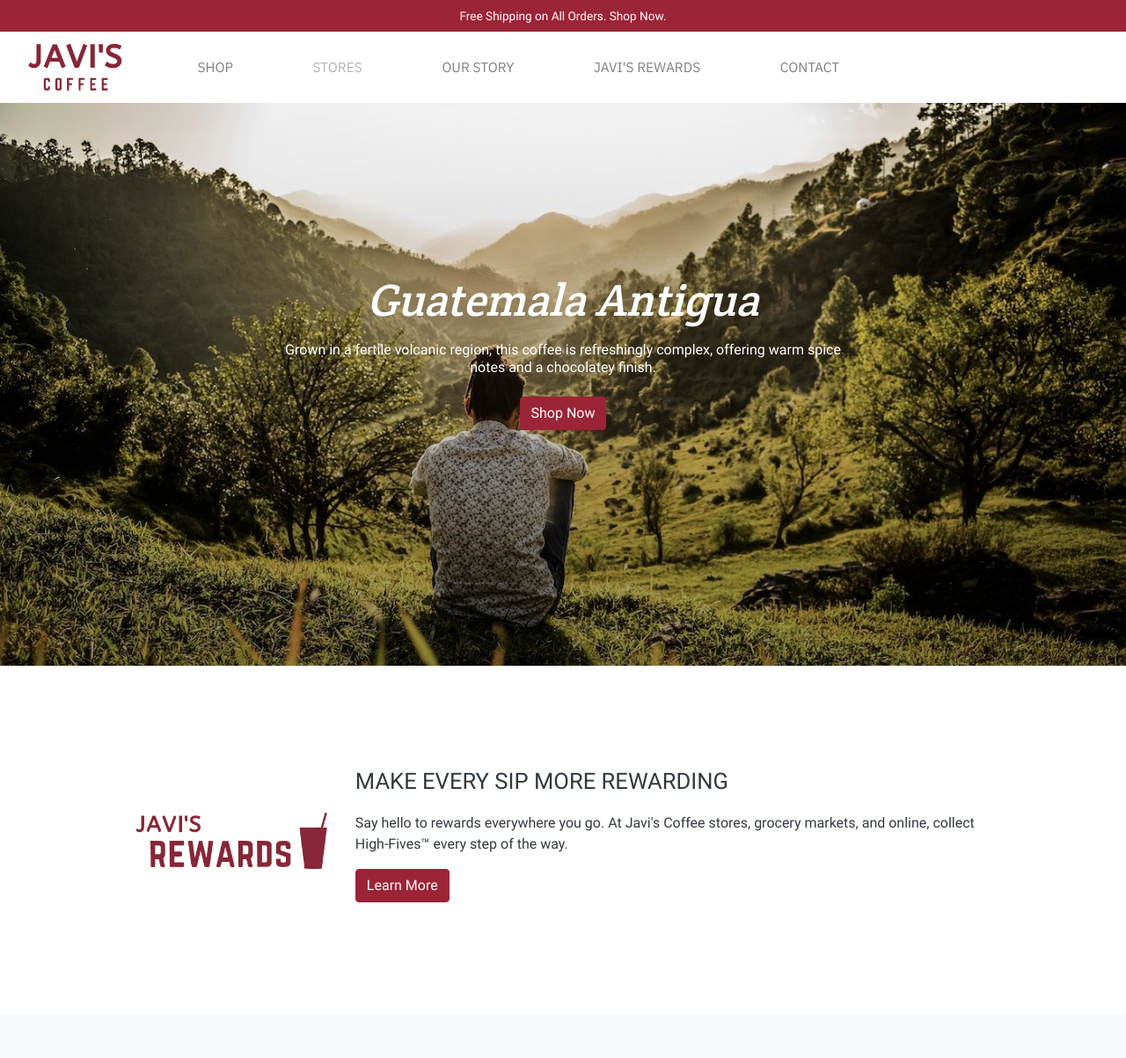
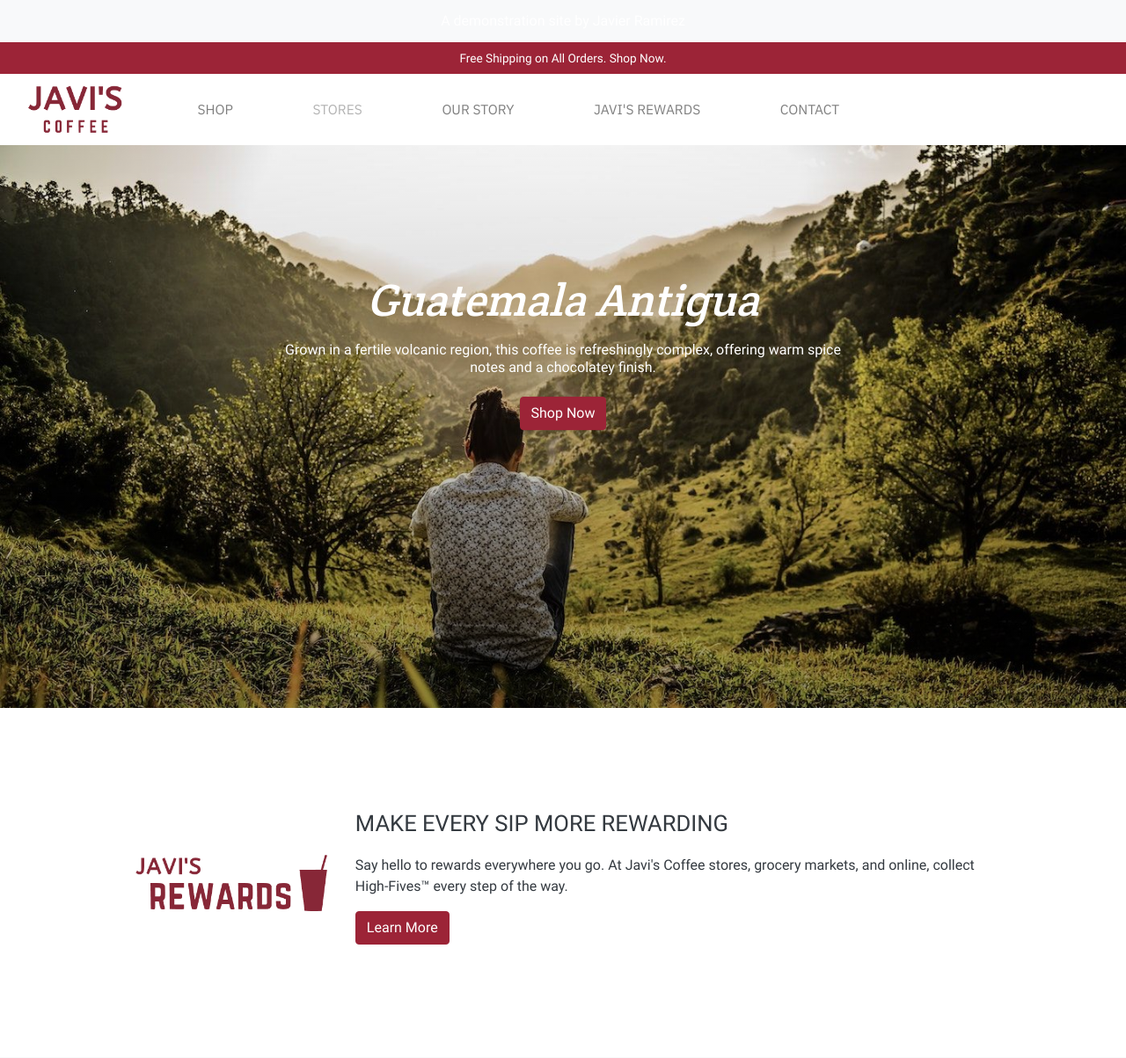
Before and after one commit to javier-cr/JavisCoffee, a PHP site: page / in a window 1280 px wide. Shown: the top 1203 px of the page at 88% size. Run offline with PHP 8.4, Linux system fonts and the light colour scheme.

Commit message:
Introduce new demo site alert

```diff
--- a/assets/css/customjc.css
+++ b/assets/css/customjc.css
@@ -85,17 +85,15 @@ body, html { /*for hero*/
     font-family: 'Roboto', serif;
 }
 
-.alert, .btn-danger {
+.btn-danger {
     background-color: #9C2437;
+    border-color: #9C2437;
 
 }
-.alert {
+.sale-alert {
     font-size: 0.85em;
     padding: .50rem 1.25rem;
-}
-
-.btn-danger {
-    border-color: #9C2437;
+    background-color: #9C2437;
 }
 
 .footer-copyright {
--- a/index.htm
+++ b/index.htm
@@ -39,8 +39,13 @@
 
 <body>
 
+    <!--Demo Notice-->
+    <div class="alert text-white border-0 rounded-0 m-0 bg-light" role="alert">
+        <a href="/shop/" class="text-white">A demonstration site by Javier Ramirez</a>
+    </div>
+
     <!--Alert Message-->
-    <div class="alert text-white border-0 rounded-0 m-0" role="alert">
+    <div class="alert sale-alert text-white border-0 rounded-0 m-0" role="alert">
         <a href="/shop/" class="text-white">Free Shipping on All Orders. Shop Now.</a>
     </div>
 
```
